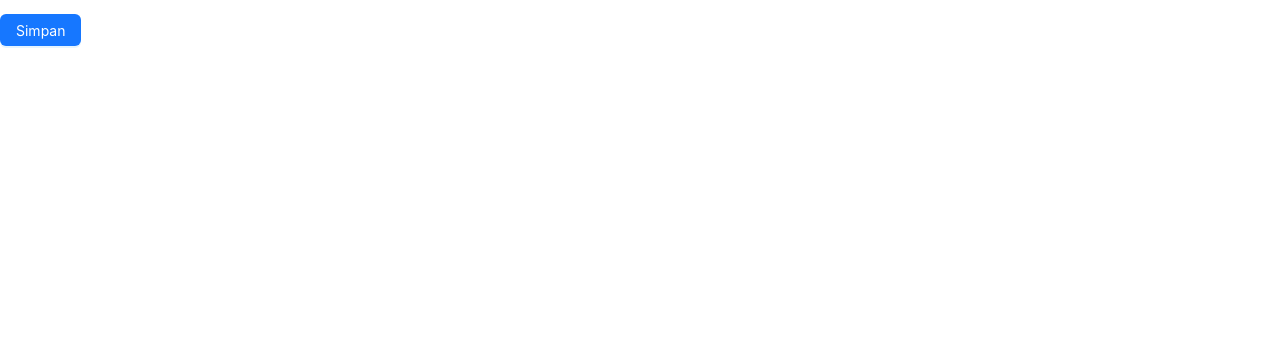
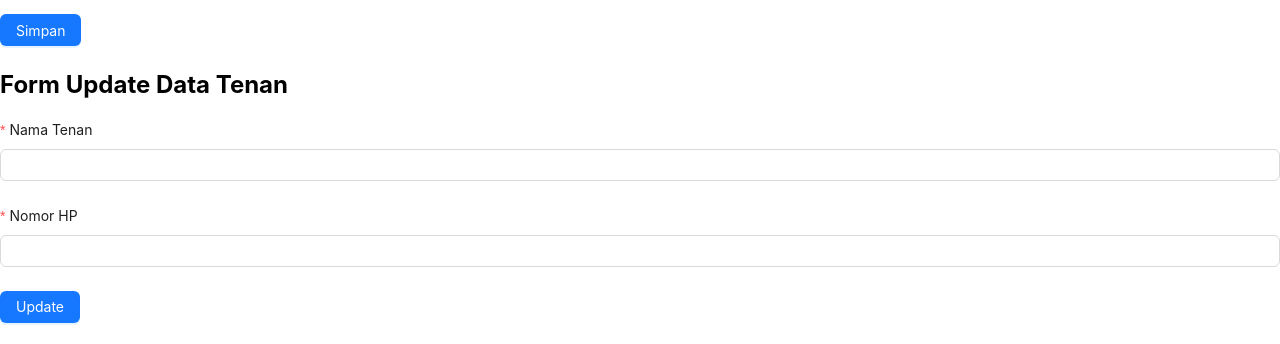
Before and after one commit to farizibnu/frontend, a React (Create React App) app: page / in a window 1280 px wide. Shown: the part 1956-2300 px from the top of the page. Before the commit the page ends 2026 px from the top, so only its background shows below. Built offline with nearby package versions, Linux system fonts and the light colour scheme; no server answers.

Commit message:
10_Form Update Data Tenan_Fariz

```diff
--- a/src/App.js
+++ b/src/App.js
@@ -7,6 +7,7 @@ import FormInputKasir from './components/FormInputKasir';
 import FormUpdateKasir from './components/FormUpdateKasir';
 import ViewAllKasir from './components/viewAllKasir';
 import FormInputTenan from './components/FormInputTenan';
+import FormUpdateTenan from './components/FormUpdateTenan';
 // import Kasir from './components/Kasir';
 // import Tenan from './components/Tenan';
 // import Transaksi from './components/Transaksi';
@@ -22,6 +23,7 @@ function App() {
       <FormUpdateKasir/>
       <ViewAllKasir/>
       <FormInputTenan/>
+      <FormUpdateTenan/>
       {/* <Kasir />
       <Tenan />
       <Transaksi />
--- /dev/null
+++ b/src/components/FormUpdateTenan.js
@@ -0,0 +1,83 @@
+import React, { useState, useEffect } from 'react';
+import { Form, Input, Button, message } from 'antd';
+import axios from 'axios';
+
+const FormUpdateTenan = ({ tenanId, onUpdateSuccess }) => {
+  const [form] = Form.useForm();
+  const [loading, setLoading] = useState(false);
+
+  useEffect(() => {
+    // Fetch existing tenan data and set the form values
+    const fetchTenanData = async () => {
+      try {
+        const response = await axios.get(`http://localhost:3001/tenan/${tenanId}`);
+        const tenanData = response.data;
+
+        // Set form values
+        form.setFieldsValue({
+          namaTenan: tenanData.namaTenan,
+          hp: tenanData.hp,
+        });
+      } catch (error) {
+        console.error('Error fetching tenan data:', error.message);
+      }
+    };
+
+    fetchTenanData();
+  }, [tenanId, form]);
+
+  const handleUpdateTenan = async (values) => {
+    try {
+      setLoading(true);
+
+      // Send update request to the server
+      await axios.put(`http://localhost:3001/tenan/${tenanId}`, values);
+
+      message.success('Update success');
+      onUpdateSuccess(); // Trigger callback to inform parent component about the success
+
+      // Reset form fields
+      form.resetFields();
+    } catch (error) {
+      console.error('Error updating tenan:', error.message);
+      message.error('Error updating tenan');
+    } finally {
+      setLoading(false);
+    }
+  };
+
+  return (
+    <div>
+        <h2>Form Update Data Tenan</h2>
+        <Form
+        form={form}
+        layout="vertical"
+        onFinish={handleUpdateTenan}
+        >
+        <Form.Item
+            label="Nama Tenan"
+            name="namaTenan"
+            rules={[{ required: true, message: 'Please enter the tenan name' }]}
+        >
+            <Input />
+        </Form.Item>
+
+        <Form.Item
+            label="Nomor HP"
+            name="hp"
+            rules={[{ required: true, message: 'Please enter the HP number' }]}
+        >
+            <Input />
+        </Form.Item>
+
+        <Form.Item>
+            <Button type="primary" htmlType="submit" loading={loading}>
+            Update
+            </Button>
+        </Form.Item>
+        </Form>
+    </div>
+  );
+};
+
+export default FormUpdateTenan;
```
